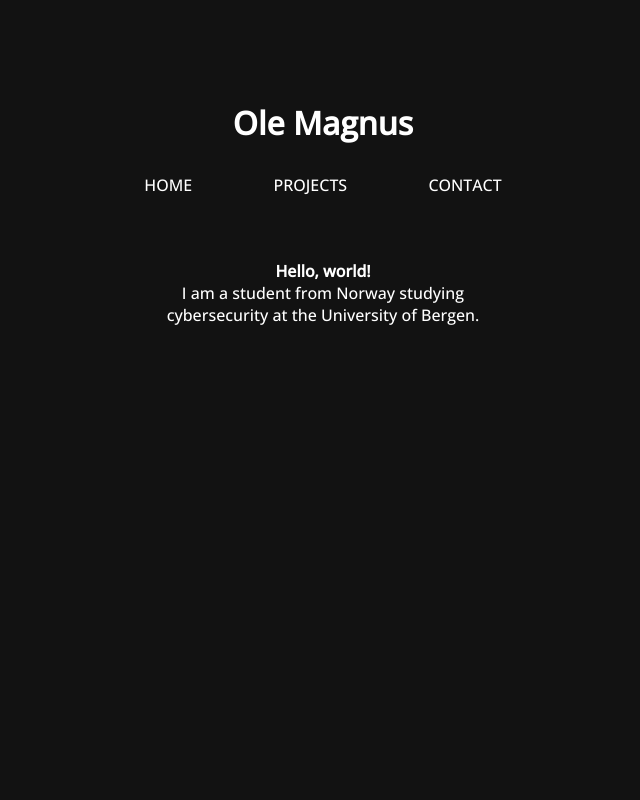
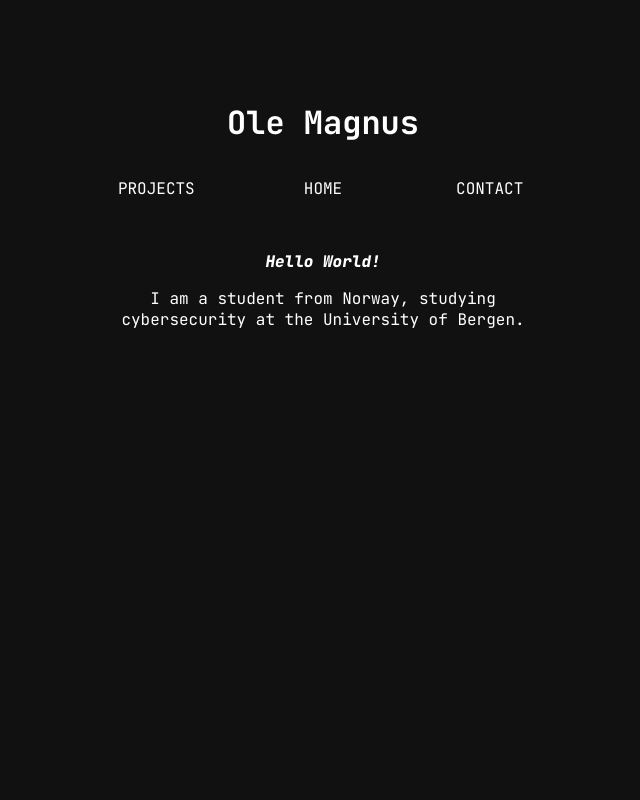
Before and after one commit to lordolem/omfj.no, a PHP site: page / in a window 1280 px wide. Shown: the whole page, without its empty margins (317-957 px from the left). Run offline with PHP 8.4, Linux system fonts and the light colour scheme.

Commit message:
changed fonts and style

```diff
--- a/include/nav.php
+++ b/include/nav.php
@@ -1,5 +1,5 @@
-<ul class="nav">
-    <li><a href="/">HOME</a></li>
-    <li><a href="/projects">PROJECTS</a></li>
-    <li><a href="/contact">CONTACT</a></li>
-</ul>
+<div class="nav">
+    <a href="/projects">PROJECTS</a>
+    <a href="/">HOME</a>
+    <a href="/contact">CONTACT</a>
+</div>
--- a/index.php
+++ b/index.php
@@ -12,12 +12,9 @@
     <div class="main">
         <h1>Ole Magnus</h1>
         <?php include "include/nav.php"; ?>
-        <div class="content">
-            <p id="intro">
-                <b>Hello, world!</b>
-                <br>
-                I am a student from Norway studying cybersecurity at the University of Bergen.
-            </p>
+        <div id="intro">
+            <p style="font-weight:900;font-style:italic;">Hello World!</p>
+            <p>I am a student from Norway, studying cybersecurity at the University of Bergen.</p>
         </div>
     </div>
 </body>
--- a/styles/index.css
+++ b/styles/index.css
@@ -1,7 +1,7 @@
 #intro {
-    width: 70%;
     text-align: center;
-    position: absolute;
+    position: relative;
     left: 50%;
     transform: translateX(-50%);
+    padding: 24px;
 }
--- a/styles/main.css
+++ b/styles/main.css
@@ -1,11 +1,16 @@
-@import url('https://fonts.googleapis.com/css2?family=Open+Sans:wght@500&display=swap');
+@import url('https://fonts.googleapis.com/css2?family=JetBrains+Mono:ital,wght@0,100;0,200;0,300;0,400;0,500;0,600;0,700;0,800;1,100;1,200;1,300;1,400;1,500;1,600;1,700;1,800&display=swap');
 
 html, body {
-    font-family: 'Open Sans', sans-serif;
-    background-color: #121212;
+    font-family: 'JetBrains Mono', monospace;
+    background-color: #111111;
     color: white;
-    height: 100%;
     margin: 0;
+}
+
+html {
+    overflow: auto;
+    margin-left: calc(100vw - 100%);
+    margin-right: 0;
 }
 
 .main {
@@ -15,7 +20,6 @@ html, body {
     left: 50%;
     transform: translateX(-50%);
     top: 10%;
-    padding-bottom: 50px;
 }
 
 .main h1 {
@@ -23,27 +27,25 @@ html, body {
 }
 
 .nav {
+    display: grid;
+    justify-content: center;
+    grid-template-columns: 1fr 1fr 1fr;
     text-align: center;
-    list-style: none;
-    padding: 0px;
-    display: flex;
-    justify-content: space-evenly;
-}
-.nav li {
-    padding: 8px 10px;
 }
 
-.nav a {
+.nav > a {
+    margin: 0px 20px;
+    padding: 12px;
+    border-radius: 10px;
     color: white;
     text-decoration: none;
 }
 
-.nav li:hover {
+.nav a:hover {
     transition: .3s;
     background-color: #515151;
-    border-radius: 10px;
 }
 
 .content {
-    margin-top: 40px;
+    margin-top: 20px;
 }
```
Also changed, not shown: projects.php (+4 -4 lines).
